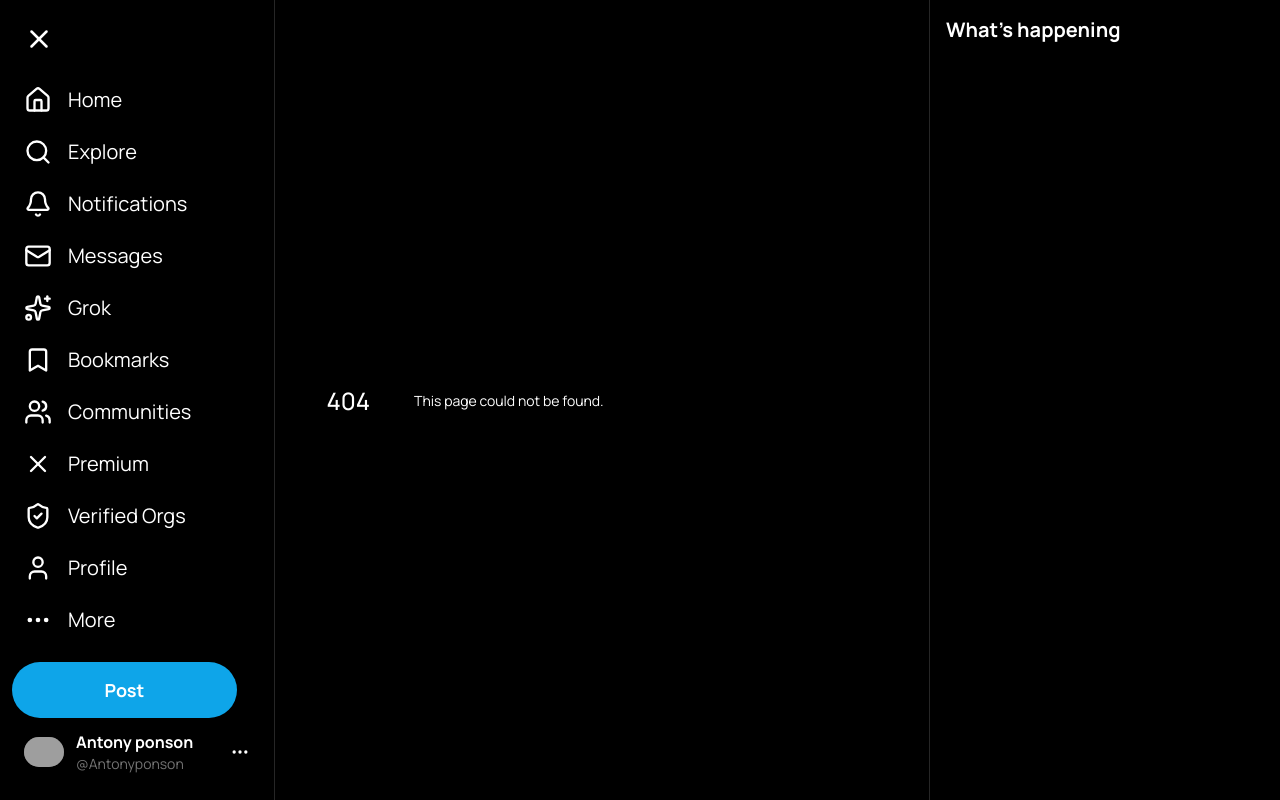
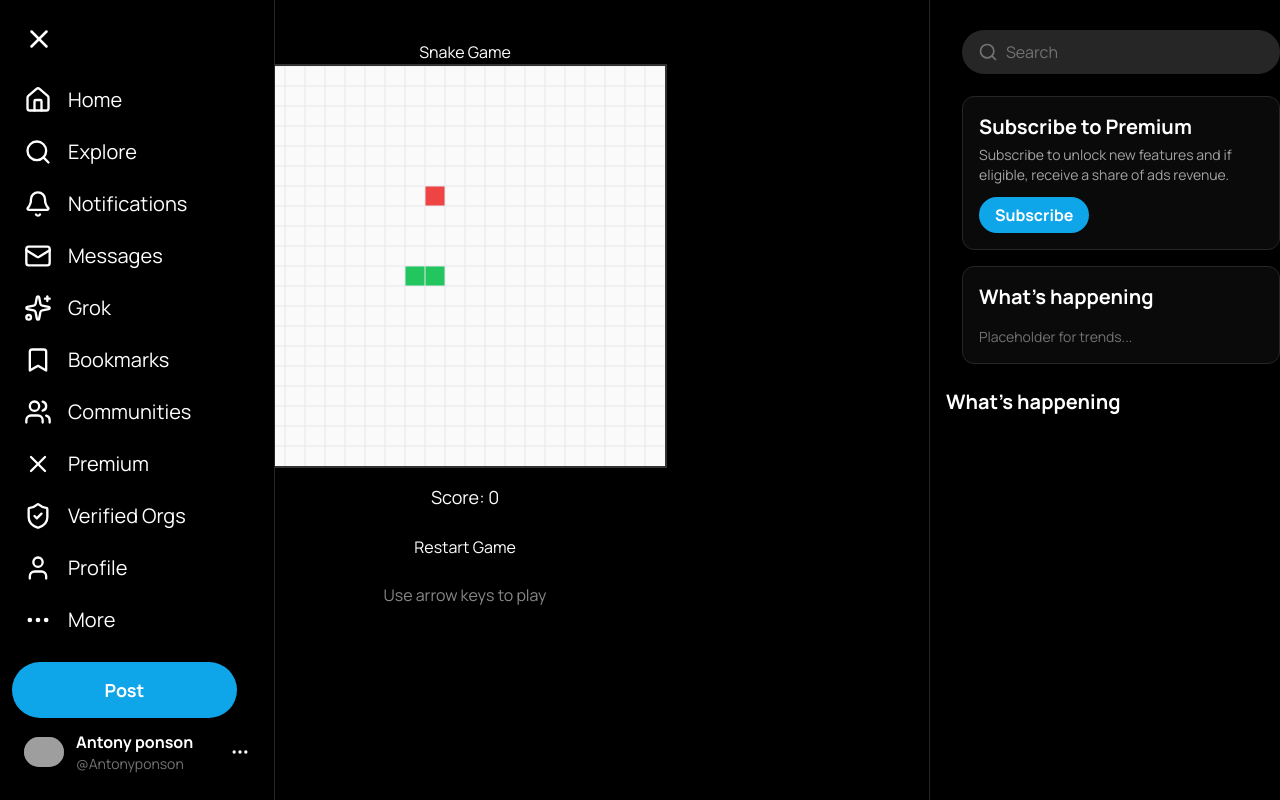
Before and after one commit to anthonyponson/twitter-clone, a Next.js app: page /snake in a window 1280 px wide. Before the commit this address had no page. Built offline with nearby package versions, Linux system fonts and the light colour scheme; grey boxes are pictures that could not be loaded.

Commit message:
twitter search bar added

```diff
--- a/app/layout.tsx
+++ b/app/layout.tsx
@@ -4,6 +4,7 @@ import type { Metadata } from 'next';
 import { Inter } from 'next/font/google';
 import './globals.css';
 import Sidebar from '@/components/Sidebar';
+import Widgets from '@components/Widgets';
 
 const inter = Inter({ subsets: ['latin'] });
 
@@ -35,6 +36,7 @@ export default function RootLayout({
           <aside className="hidden w-[350px] p-4 lg:block">
             {/* You can add a "What's happening" or "Who to follow" component here later */}
             <div className="sticky top-0">
+              <Widgets/>
                 <h2 className="text-xl font-bold">What's happening</h2>
                 {/* ... more widget content */}
             </div>
--- /dev/null
+++ b/app/snake/page.tsx
@@ -0,0 +1,159 @@
+"use client";
+import React, { useRef, useEffect, useState } from "react";
+
+const CANVAS_SIZE = 400;
+const SCALE = 20;
+const INITIAL_SNAKE = [
+  { x: 8, y: 10 },
+  { x: 7, y: 10 },
+];
+const INITIAL_DIRECTION = { x: 1, y: 0 };
+const SPEED = 100; // ms
+
+function getRandomFood(snake: { x: number; y: number }[]) {
+  let newFood;
+  while (true) {
+    newFood = {
+      x: Math.floor(Math.random() * (CANVAS_SIZE / SCALE)),
+      y: Math.floor(Math.random() * (CANVAS_SIZE / SCALE)),
+    };
+    if (!snake.some((segment) => segment.x === newFood.x && segment.y === newFood.y)) {
+      break;
+    }
+  }
+  return newFood;
+}
+
+const SnakeGame: React.FC = () => {
+  const canvasRef = useRef<HTMLCanvasElement>(null);
+  const [snake, setSnake] = useState(INITIAL_SNAKE);
+  const [direction, setDirection] = useState(INITIAL_DIRECTION);
+  const [food, setFood] = useState(getRandomFood(INITIAL_SNAKE));
+  const [score, setScore] = useState(0);
+  const [gameOver, setGameOver] = useState(false);
+  const [started, setStarted] = useState(false);
+
+  // Handle keyboard input
+  useEffect(() => {
+    const handleKeyDown = (e: KeyboardEvent) => {
+      if (!started) setStarted(true);
+      switch (e.key) {
+        case "ArrowUp":
+          if (direction.y !== 1) setDirection({ x: 0, y: -1 });
+          break;
+        case "ArrowDown":
+          if (direction.y !== -1) setDirection({ x: 0, y: 1 });
+          break;
+        case "ArrowLeft":
+          if (direction.x !== 1) setDirection({ x: -1, y: 0 });
+          break;
+        case "ArrowRight":
+          if (direction.x !== -1) setDirection({ x: 1, y: 0 });
+          break;
+      }
+    };
+    window.addEventListener("keydown", handleKeyDown);
+    return () => window.removeEventListener("keydown", handleKeyDown);
+  }, [direction, started]);
+
+  // Game loop
+  useEffect(() => {
+    if (gameOver || !started) return;
+    const interval = setInterval(() => {
+      setSnake((prevSnake) => {
+        const newHead = {
+          x: prevSnake[0].x + direction.x,
+          y: prevSnake[0].y + direction.y,
+        };
+        // Check collision with wall
+        if (
+          newHead.x < 0 ||
+          newHead.x >= CANVAS_SIZE / SCALE ||
+          newHead.y < 0 ||
+          newHead.y >= CANVAS_SIZE / SCALE
+        ) {
+          setGameOver(true);
+          return prevSnake;
+        }
+        // Check collision with self
+        if (prevSnake.some((seg) => seg.x === newHead.x && seg.y === newHead.y)) {
+          setGameOver(true);
+          return prevSnake;
+        }
+        let newSnake;
+        // Check food
+        if (newHead.x === food.x && newHead.y === food.y) {
+          newSnake = [newHead, ...prevSnake];
+          setFood(getRandomFood(newSnake));
+          setScore((s) => s + 1);
+        } else {
+          newSnake = [newHead, ...prevSnake.slice(0, -1)];
+        }
+        return newSnake;
+      });
+    }, SPEED);
+    return () => clearInterval(interval);
+  }, [direction, food, gameOver, started]);
+
+  // Draw on canvas
+  useEffect(() => {
+    const ctx = canvasRef.current?.getContext("2d");
+    if (!ctx) return;
+    ctx.clearRect(0, 0, CANVAS_SIZE, CANVAS_SIZE);
+    // Draw snake
+    ctx.fillStyle = "#22c55e";
+    snake.forEach((segment, idx) => {
+      ctx.fillRect(segment.x * SCALE, segment.y * SCALE, SCALE, SCALE);
+    });
+    // Draw food
+    ctx.fillStyle = "#ef4444";
+    ctx.fillRect(food.x * SCALE, food.y * SCALE, SCALE, SCALE);
+    // Draw grid (optional)
+    ctx.strokeStyle = "#e5e7eb";
+    for (let i = 0; i < CANVAS_SIZE / SCALE; i++) {
+      ctx.beginPath();
+      ctx.moveTo(i * SCALE, 0);
+      ctx.lineTo(i * SCALE, CANVAS_SIZE);
+      ctx.stroke();
+      ctx.beginPath();
+      ctx.moveTo(0, i * SCALE);
+      ctx.lineTo(CANVAS_SIZE, i * SCALE);
+      ctx.stroke();
+    }
+  }, [snake, food]);
+
+  const handleRestart = () => {
+    setSnake(INITIAL_SNAKE);
+    setDirection(INITIAL_DIRECTION);
+    setFood(getRandomFood(INITIAL_SNAKE));
+    setScore(0);
+    setGameOver(false);
+    setStarted(false);
+  };
+
+  return (
+    <div style={{ display: "flex", flexDirection: "column", alignItems: "center", marginTop: 40 }}>
+      <h1>Snake Game</h1>
+      <canvas
+        ref={canvasRef}
+        width={CANVAS_SIZE}
+        height={CANVAS_SIZE}
+        style={{ border: "2px solid #333", background: "#fafafa" }}
+      />
+      <div style={{ margin: 16, fontSize: 18 }}>Score: {score}</div>
+      {gameOver && (
+        <div style={{ color: "#ef4444", fontWeight: "bold", marginBottom: 8 }}>
+          Game Over!
+        </div>
+      )}
+      <button onClick={handleRestart} style={{ padding: "8px 16px", fontSize: 16 }}>
+        {gameOver ? "Restart" : "Restart Game"}
+      </button>
+      <div style={{ marginTop: 16, color: "#888" }}>
+        Use arrow keys to play
+      </div>
+    </div>
+  );
+};
+
+export default SnakeGame;
--- /dev/null
+++ b/components/Search.tsx
@@ -0,0 +1,40 @@
+// src/components/SearchBar.tsx
+"use client";
+
+import { Search } from 'lucide-react';
+import { useState } from 'react';
+import { useRouter } from 'next/navigation';
+
+const SearchBar = () => {
+  const [searchTerm, setSearchTerm] = useState('');
+  const router = useRouter();
+
+  const handleSearch = (e: React.FormEvent<HTMLFormElement>) => {
+    e.preventDefault();
+    if (searchTerm.trim()) {
+      // Navigate to a search results page
+      router.push(`/search?q=${encodeURIComponent(searchTerm.trim())}`);
+    }
+  };
+
+  return (
+    <div className="w-full">
+      <form onSubmit={handleSearch} className="relative">
+        <div className="pointer-events-none absolute inset-y-0 left-0 flex items-center pl-4">
+          <Search className="h-5 w-5 text-neutral-500" />
+        </div>
+        <input
+          type="text"
+          name="search"
+          placeholder="Search"
+          value={searchTerm}
+          onChange={(e) => setSearchTerm(e.target.value)}
+          className="w-full rounded-full border-none bg-neutral-800 py-2.5 pl-11 pr-4 text-white placeholder-neutral-500 transition-colors duration-200 focus:bg-black focus:outline-none focus:ring-2 focus:ring-sky-500"
+          autoComplete="off"
+        />
+      </form>
+    </div>
+  );
+};
+
+export default SearchBar;
--- /dev/null
+++ b/components/Widgets.tsx
@@ -0,0 +1,34 @@
+// src/components/Widgets.tsx
+
+import SearchBar from './Search';
+
+const Widgets = () => {
+  return (
+    <aside className="hidden w-[350px] flex-shrink-0 px-4 py-2 lg:block">
+      {/* Sticky container for the search bar */}
+      <div className="sticky top-0 z-10 bg-black py-1.5">
+        <SearchBar />
+      </div>
+
+      {/* Placeholder for "Subscribe to Premium" */}
+      <div className="my-4 rounded-xl border border-neutral-800 bg-neutral-950 p-4">
+        <h2 className="text-xl font-bold">Subscribe to Premium</h2>
+        <p className="mt-1 text-sm text-neutral-400">
+          Subscribe to unlock new features and if eligible, receive a share of ads revenue.
+        </p>
+        <button className="mt-3 rounded-full bg-sky-500 px-4 py-1.5 font-bold text-white">
+          Subscribe
+        </button>
+      </div>
+
+      {/* Placeholder for "What's happening" */}
+      <div className="my-4 rounded-xl border border-neutral-800 bg-neutral-950 p-4">
+        <h2 className="text-xl font-bold">What's happening</h2>
+        <p className="mt-4 text-sm text-neutral-500">Placeholder for trends...</p>
+        {/* You would map over trend data here */}
+      </div>
+    </aside>
+  );
+};
+
+export default Widgets;
```
